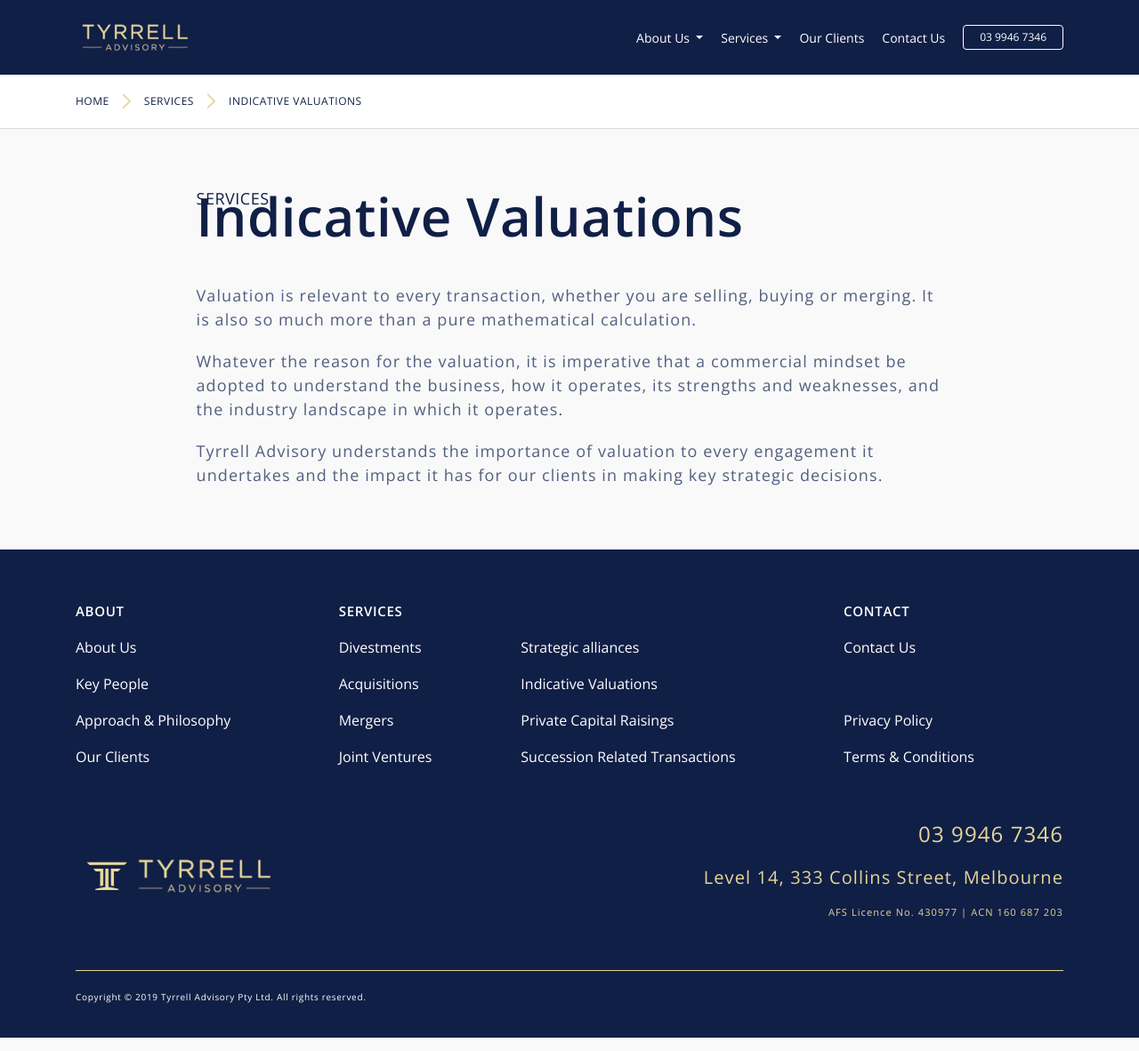
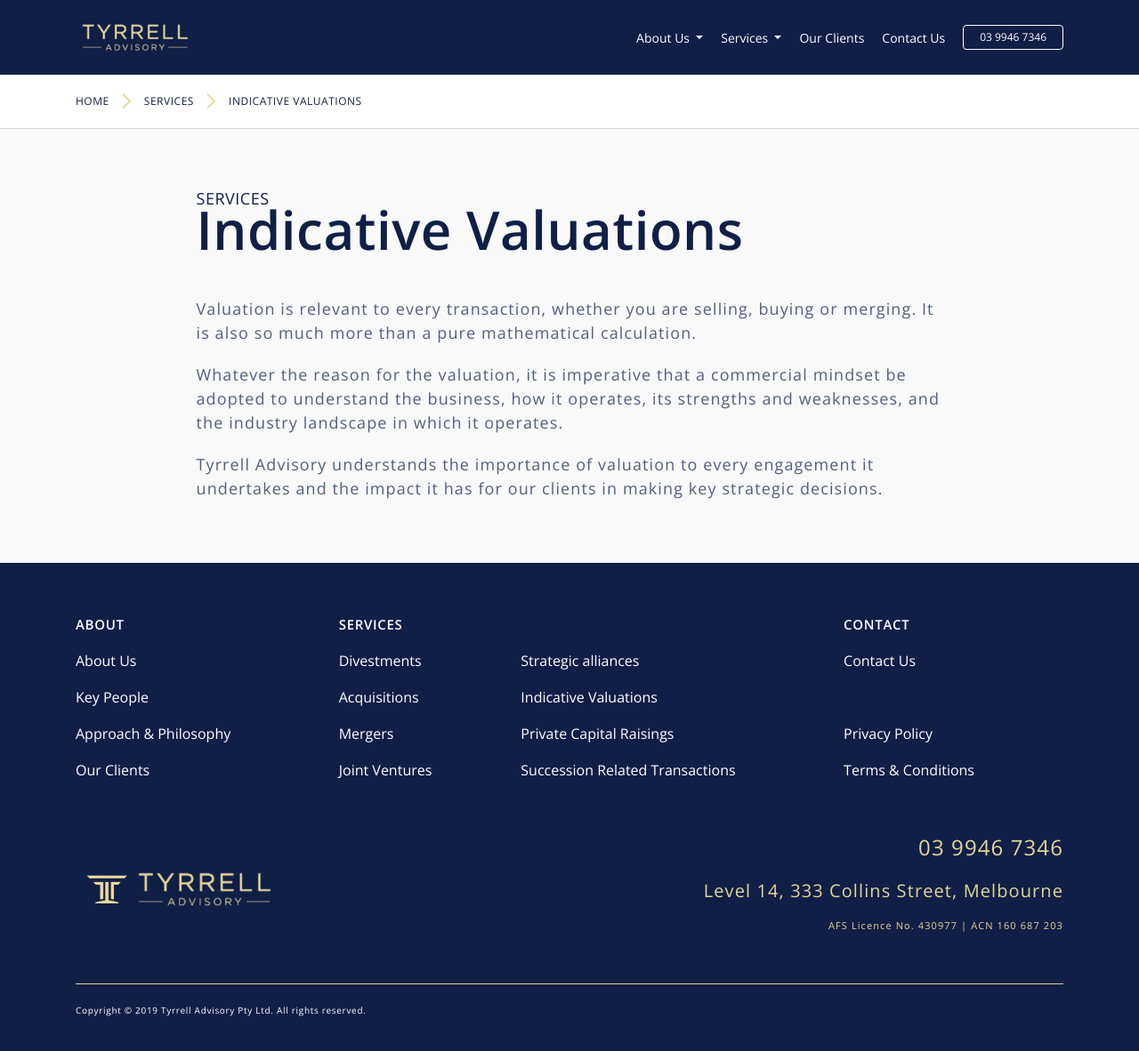
Before and after one commit to duran91/tyrrelladvisory.com.au, a Jekyll site: the page built from example/services/indicative-valuations/index.html, in a window 1280 px wide and 1182 px high. Shown: the whole window at 89% size. Built offline with Jekyll 4.4.1, drawn with Linux system fonts in a browser that asks for light colours; nearby versions of some CDN libraries.

Commit message:
update logo

```diff
--- a/_sass/services.scss
+++ b/_sass/services.scss
@@ -10,7 +10,7 @@
     letter-spacing: 0.52px;
     color: $mainBlue;
     margin-bottom: 40px;
-    margin-top: -30px;
+    margin-top: -15px;
     @media screen and (max-width: 768px){
       font-size: 40px;
       margin-top: 0px;
--- a/example/clients/index.html
+++ b/example/clients/index.html
@@ -42,7 +42,7 @@
   <div class="container">
     <div class="row">
       <div class="col-lg-6 referral-brand">
-        <img src="/assets/img/citywide_transparent.png" alt="Citywide transparent">
+        <img src="/assets/img/city-wide-white.png" alt="Citywide transparent">
       </div>
       <div class="col-lg-6">
         <p class="recomendation">"Thank you for the leadership and sound advice provided during our recent transaction. Your expertise greatly assisted us as we worked through the process. You were part of the team and a valued member at that." John Collins, Former CFO and Acting CEO, Citywide.</p>
```
Also changed, not shown: assets/img/city-wide-white.png (added).
